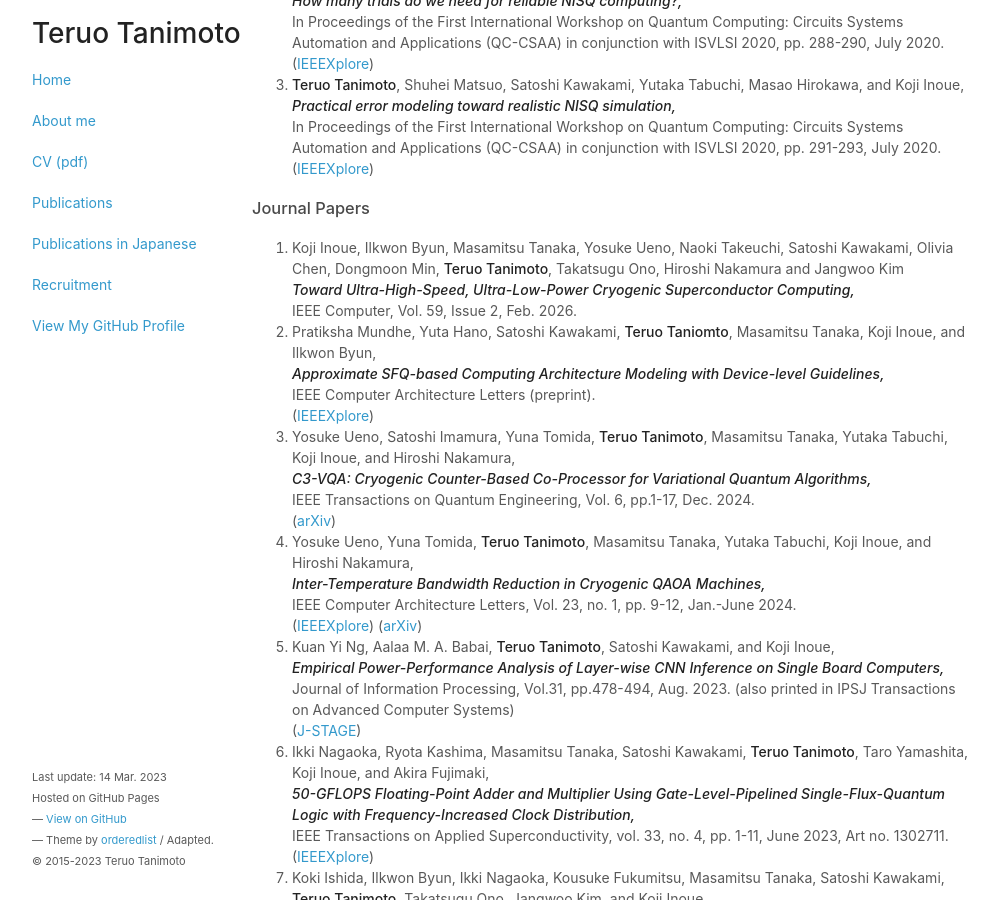
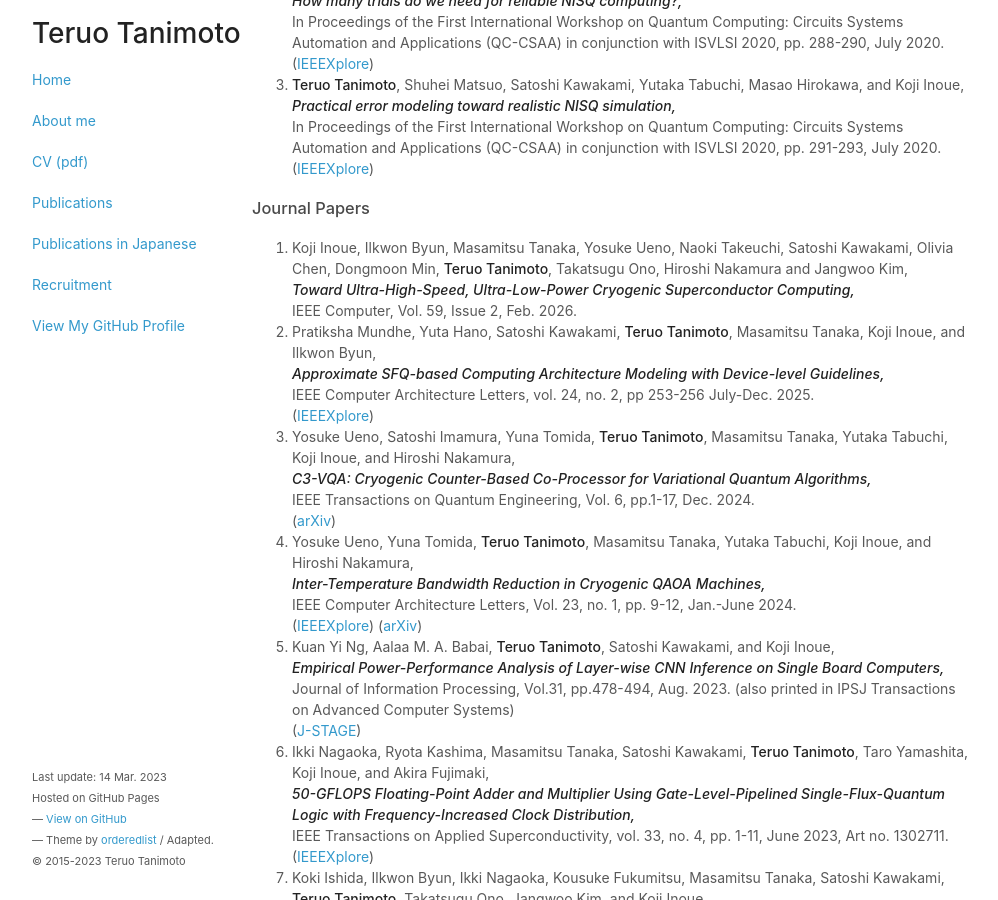
Before and after one commit to teruo41/teruo41.github.io, a Jekyll site: the page built from pubse.md, in a window 1280 px wide and 900 px high, scrolled down 2347 px. Shown: the whole window, without its empty margins (138-1136 px from the left). Built offline with Jekyll 4.4.1, drawn with Linux system fonts in a browser that asks for light colours; some of the changed text lies outside the part shown.

Commit message:
Update pubse.md

```diff
--- a/pubse.md
+++ b/pubse.md
@@ -17,7 +17,7 @@
 
 0. Masumi Kanda, Yuki Matsumoto, __Teruo Tanimoto__, Masamitsu Tanaka, and Takatsugu Ono,
    ***Power Reduction of SFQ Readout Circuit for Superconducting Quantum Computers,***
-   In Proceedings of the IEEE International Conference on Quantum Computing and Engineering 2025 (to appear).
+   In Proceedings of the IEEE International Conference on Quantum Computing and Engineering 2025, pp. 969-975, Aug. 2025.
 
 0. Takumi Kobori, Yasunari Suzuki, Yosuke Ueno, __Teruo Tanimoto__, Synge Todo, and Yuuki Tokunaga,
    ***LSQCA: Resource-Efficient Load/Store Architecture for Limited-Scale Fault-Tolerant Quantum Computing,***
@@ -67,7 +67,7 @@
    In Proceedings of the 53rd IEEE/ACM International Symposium on Microarchitecture (MICRO-53), pp. 58-72, Oct. 2020.
    ([IEEEXplore](https://ieeexplore.ieee.org/document/9251979))
 
-0. Koki Ishida, Masamitsu Tanaka, Ikki Nagaoka, Takatsugu Ono, Satoshi Kawakami, __Teruo Tanimoto__, Akira Fujimaki, and Koji Inoue
+0. Koki Ishida, Masamitsu Tanaka, Ikki Nagaoka, Takatsugu Ono, Satoshi Kawakami, __Teruo Tanimoto__, Akira Fujimaki, and Koji Inoue,
    ***32 GHz 6.5 mW Gate-Level-Pipelined 4-bit Processor using Superconductor Single-Flux-Quantum Logic,***
    In Proceedings of the 2020 Symposia on VLSI Technology and Circuits, pp.1-2, June 2020.
    ([IEEEXplore](https://ieeexplore.ieee.org/document/9162826))
@@ -120,13 +120,13 @@
 
 ### Journal Papers
 
-0. Koji Inoue, Ilkwon Byun, Masamitsu Tanaka, Yosuke Ueno, Naoki Takeuchi, Satoshi Kawakami, Olivia Chen, Dongmoon Min, __Teruo Tanimoto__, Takatsugu Ono, Hiroshi Nakamura and Jangwoo Kim
+0. Koji Inoue, Ilkwon Byun, Masamitsu Tanaka, Yosuke Ueno, Naoki Takeuchi, Satoshi Kawakami, Olivia Chen, Dongmoon Min, __Teruo Tanimoto__, Takatsugu Ono, Hiroshi Nakamura and Jangwoo Kim,
    ***Toward Ultra-High-Speed, Ultra-Low-Power Cryogenic Superconductor Computing,***
    IEEE Computer, Vol. 59, Issue 2, Feb. 2026.
 
-0. Pratiksha Mundhe, Yuta Hano, Satoshi Kawakami, __Teruo Taniomto__, Masamitsu Tanaka, Koji Inoue, and Ilkwon Byun,
+0. Pratiksha Mundhe, Yuta Hano, Satoshi Kawakami, __Teruo Tanimoto__, Masamitsu Tanaka, Koji Inoue, and Ilkwon Byun,
    ***Approximate SFQ-based Computing Architecture Modeling with Device-level Guidelines,***
-   IEEE Computer Architecture Letters (preprint).
+   IEEE Computer Architecture Letters, vol. 24, no. 2, pp 253-256 July-Dec. 2025.
    ([IEEEXplore](https://ieeexplore.ieee.org/document/11015563))
 
 0. Yosuke Ueno, Satoshi Imamura, Yuna Tomida, __Teruo Tanimoto__, Masamitsu Tanaka, Yutaka Tabuchi, Koji Inoue, and Hiroshi Nakamura,
```
